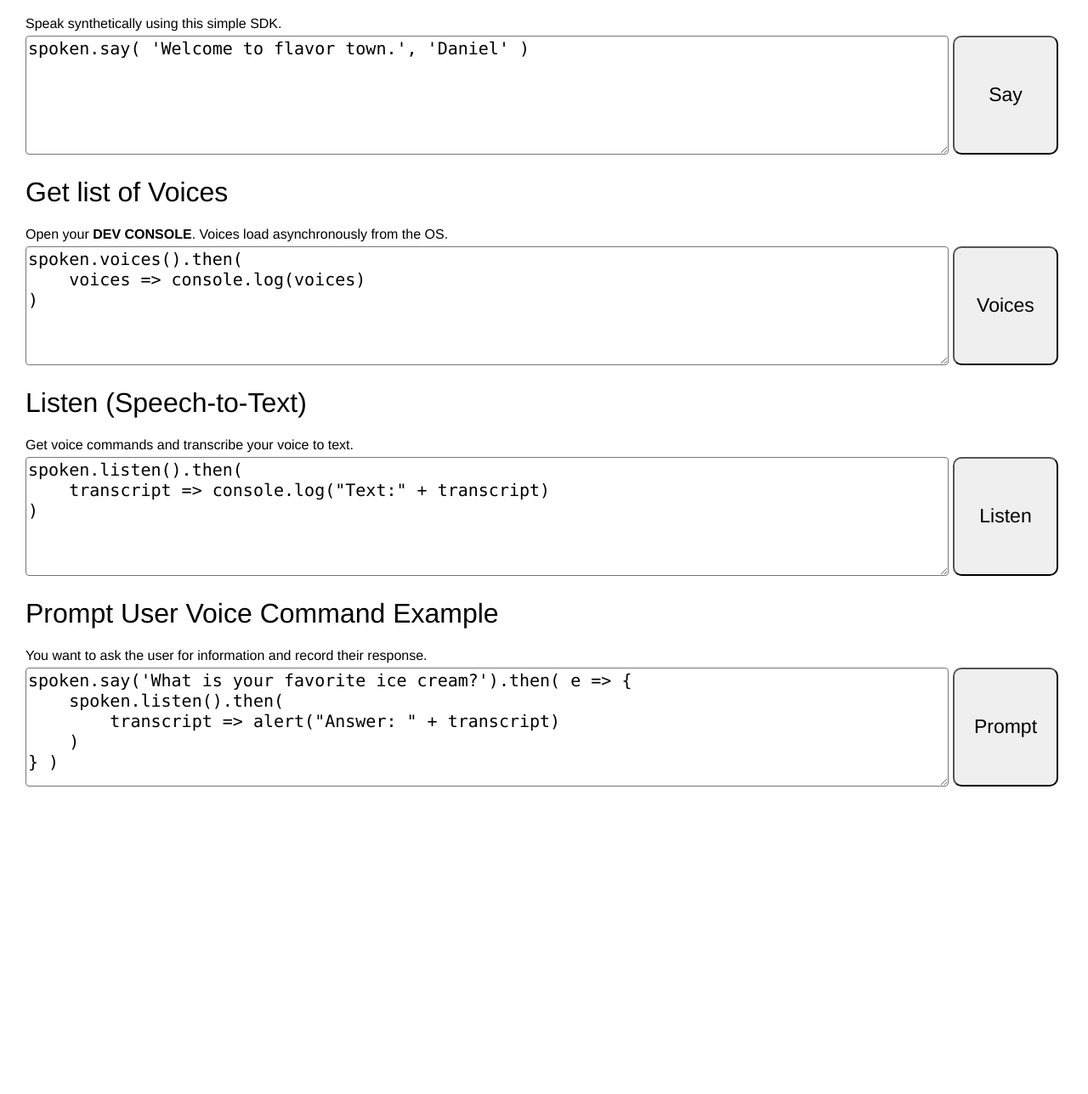
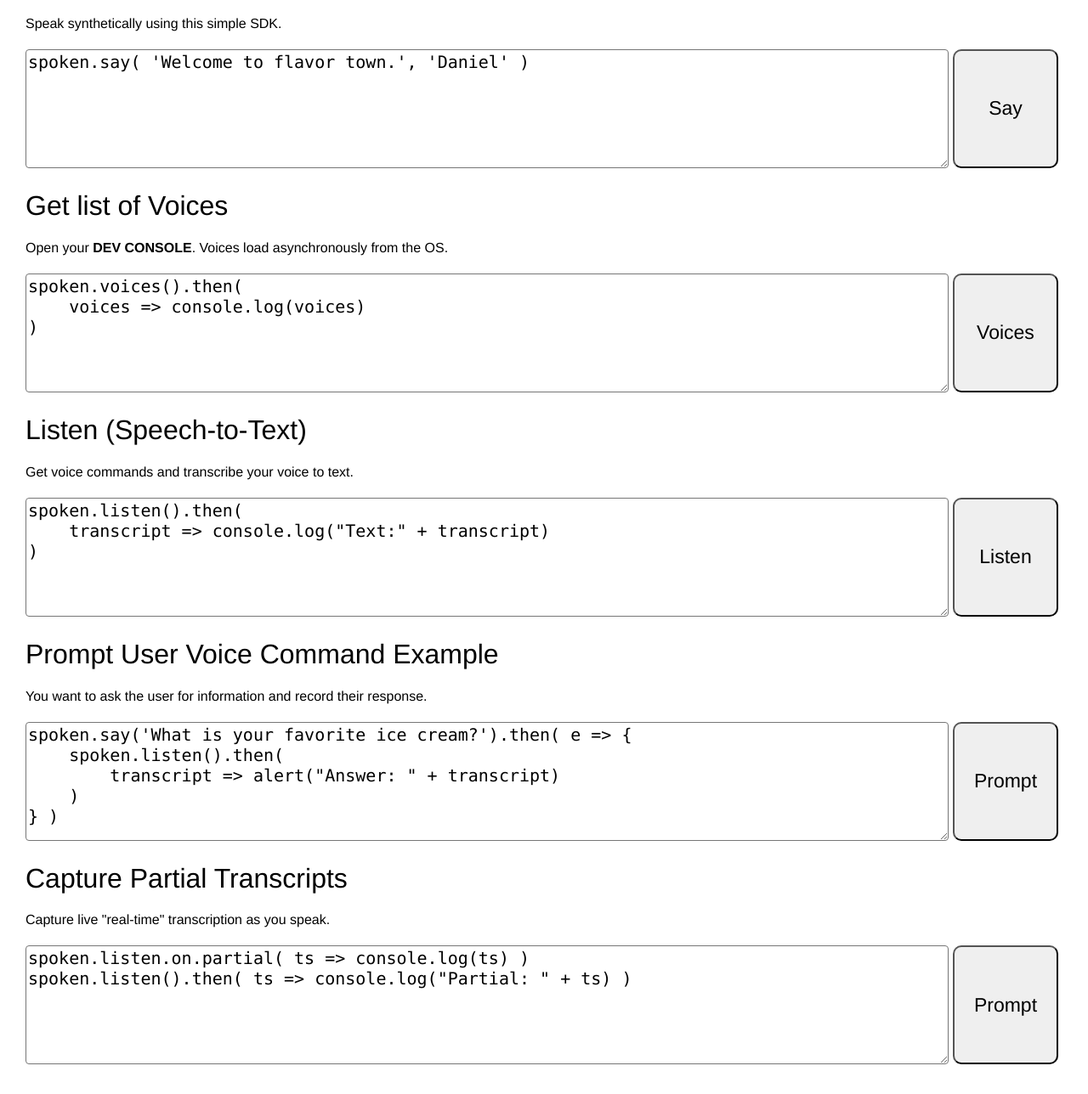
Before and after one commit to stephenlb/spoken, a website: page index.html in a window 1280 px wide. Shown: the part 169-1457 px from the top of the page at 85% size. Before the commit the page ends 1130 px from the top, so only its background shows below. Drawn offline with Linux system fonts and the light colour scheme.

Commit message:
added ts-partials example to readme and playground.

```diff
--- a/index.html
+++ b/index.html
@@ -3,15 +3,17 @@
 	Open your <strong>DEV CONSOLE</strong> with <strong>OPTION + COMMAND + J.</strong>
     </div>
 
+
     <h1>Say (Text-to-Speech)</h1>
-    <div>Speak synthetically using this simple SDK.</div>
+    <p>Speak synthetically using this simple SDK.</p>
     <div class="codebox">
         <textarea>spoken.say( 'Welcome to flavor town.', 'Daniel' )</textarea>
         <button>Say</button>
     </div>
 
+
     <h1>Get list of Voices</h1>
-    <div>Open your <strong>DEV CONSOLE</strong>. Voices load asynchronously from the OS.</div>
+    <p>Open your <strong>DEV CONSOLE</strong>. Voices load asynchronously from the OS.</p>
     <div class="codebox">
         <textarea>spoken.voices().then(
     voices =&gt; console.log(voices)
@@ -19,8 +21,9 @@
         <button>Voices</button>
     </div>
 
+
     <h1>Listen (Speech-to-Text)</h1>
-    <div>Get voice commands and transcribe your voice to text.</div>
+    <p>Get voice commands and transcribe your voice to text.</p>
     <div class="codebox">
         <textarea>spoken.listen().then(
     transcript =&gt; console.log("Text:" + transcript)
@@ -28,14 +31,25 @@
         <button>Listen</button>
     </div>
 
+
     <h1>Prompt User Voice Command Example</h1>
-    <div>You want to ask the user for information and record their response.</div>
+    <p>You want to ask the user for information and record their response.</p>
     <div class="codebox">
         <textarea>spoken.say('What is your favorite ice cream?').then( e =&gt; {
     spoken.listen().then(
         transcript =&gt; alert("Answer: " + transcript)
     )
 } )</textarea>
+        <button>Prompt</button>
+    </div>
+
+
+    <h1>Capture Partial Transcripts</h1>
+    <p>Capture live "real-time" transcription as you speak.</p>
+    <div class="codebox">
+        <textarea>spoken.listen.on.partial( ts =&gt; console.log(ts) )
+spoken.listen().then( ts =&gt; console.log("Partial: " + ts) )
+</textarea>
         <button>Prompt</button>
     </div>
 
```
Also changed, not shown: readme.md.
